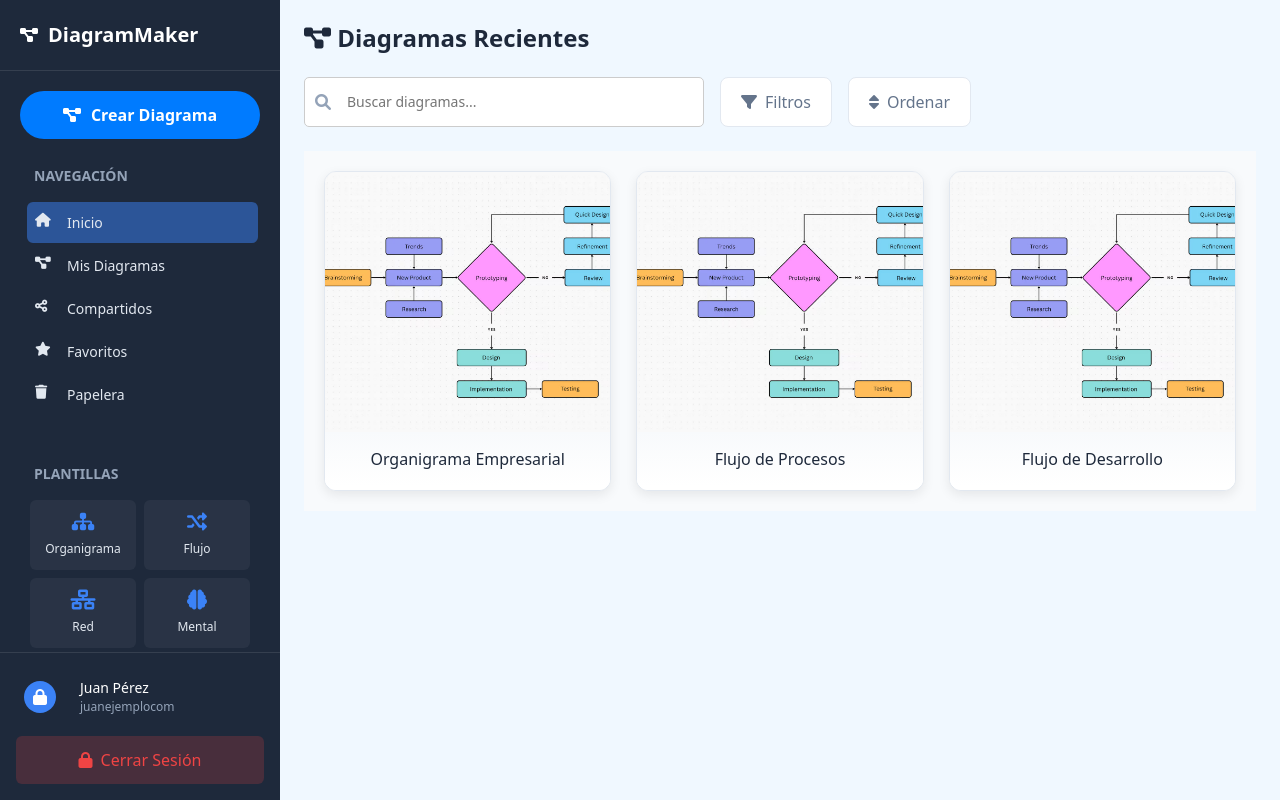
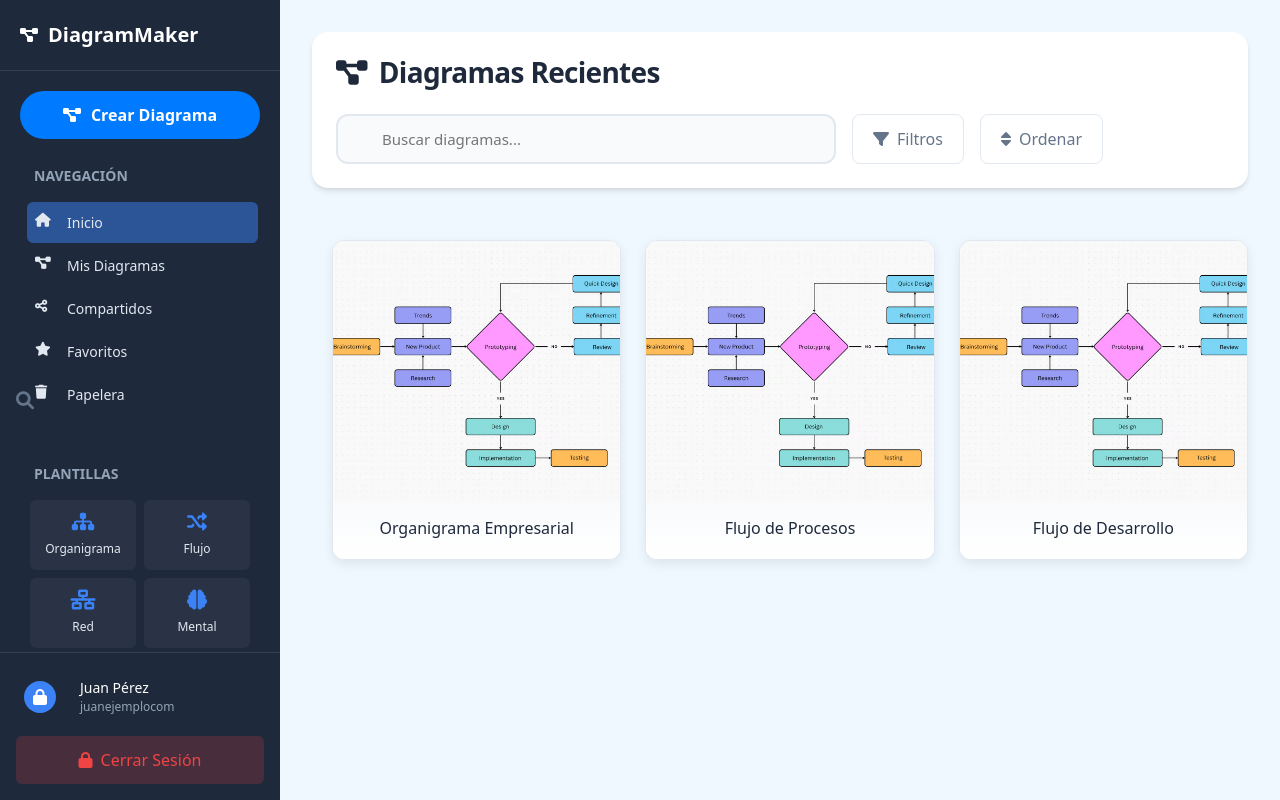
Before and after one commit to juan12312121/Graficacion, an Angular app: page /principal in a window 1280 px wide. Built offline with nearby package versions, Linux system fonts and the light colour scheme.

Commit message:
Encabezados arreglados

```diff
--- a/src/app/diagramas-recientes/diagramas-recientes.component.css
+++ b/src/app/diagramas-recientes/diagramas-recientes.component.css
@@ -1,12 +1,10 @@
 .diagrams-grid {
   display: grid;
   grid-template-columns: repeat(auto-fill, minmax(280px, 1fr));
-  gap: 25px;
-
-  padding: 20px;
-  width: 100%;
-  max-width: 1550px;
-  background-color: #f8fafc;
+  gap: 24px;
+       padding-bottom: 24px;
+      padding-left: 20px;
+      padding-top: 20px;
 }
 
 .diagram-card {
--- a/src/app/mis-diagramas/mis-diagramas.component.css
+++ b/src/app/mis-diagramas/mis-diagramas.component.css
@@ -8,63 +8,91 @@
 
 
 .main-content {
-    margin-left: 280px;
 
-    flex: 1;
   padding: 24px;
   background-color: #f0f8ff;  /* Un azul muy claro y fresco */
   overflow-y: auto;
-  }
 
-  .main-header {
-    margin-bottom: 24px;
+  margin-left: 280px;
+  flex: 1;
+  padding: 2rem;
+  max-width: 100%;
+  /*display: flex;*/
+  flex-direction: column;
 }
 
 
+  .main-header {
+    width: 100%;
+
+    z-index: 1;
+    /*width: calc(100% - 200px);*/
+    /*position: fixed;*/
+        margin-bottom: 2rem;
+      background: white;
+      padding: 1.5rem;
+      border-radius: 1rem;
+      box-shadow: 0 4px 6px -1px rgba(0, 0, 0, 0.1), 0 2px 4px -1px rgba(0, 0, 0, 0.06);
+  }
+
+
+
   .page-title {
-    font-size: 24px;
-    font-weight: 600;
+      font-size: 1.75rem;
+      font-weight: 700;
       color: #1e293b;
-    margin-bottom: 8px;
+      margin-bottom: 1.5rem;
+      display: flex;
+      align-items: center;
+      gap: 0.75rem;
+      letter-spacing: -0.025em;
   }
+
 
   .search-and-filters {
       display: flex;
-    z-index: 1;
-    gap: 16px;
-    margin-bottom: 24px;
+      gap: 1rem;
+      flex-wrap: wrap;
+  }
+  .search-bar {
+      /*position: relative;*/
+      flex: 1;
+      min-width: 300px;
+      max-width: 500px;
   }
 
-  .search-bar {
-    display: flex;
-    align-items: center;
-    width: 400px;
-    max-width: 600px;
-    background: #fff;
-    border: 1px solid #ccc;
-    border-radius: 5px;
-    padding: 5px 10px;
-    gap: 8px; /* Espaciado entre el icono y el input */
-  }
-
-  .search-bar i {
-    color: #94a3b8;
+  .search-bar fa-icon {
+    position: absolute;
+    left: 10px;
+    color: #888;
     font-size: 16px;
   }
 
   .search-bar input {
-    flex: 1; /* Ocupa todo el espacio disponible */
-    padding: 8px;
-    border: none;
-    outline: none;
-    font-size: 14px;
-    border-radius: 5px;
+      width: 100%;
+      padding: 0.75rem 1rem 0.75rem 2.75rem;
+      border: 2px solid #e2e8f0;
+      border-radius: 0.75rem;
+      font-size: 0.94rem;
+      background: #f8fafc;
+      transition: all 0.2s ease;
   }
 
   .search-bar input:focus {
-    border-color: #3b82f6;
+      border-color: #6366f1;
+      background: white;
+      box-shadow: 0 0 0 4px rgba(99, 102, 241, 0.1);
+      outline: none;
   }
 
+  .search-bar i {
+      position: absolute;
+      left: 1rem;
+      top: 50%;
+      transform: translateY(-50%);
+      color: #64748b;
+      font-size: 1.125rem;
+  }
     .filter-button {
       padding: 12px 20px;
       background-color: white;
@@ -86,14 +114,13 @@
 
 
     .diagrams-grid {
+
       display: grid;
       grid-template-columns: repeat(auto-fill, minmax(280px, 1fr));
-    gap: 25px;
-
-    padding: 20px;
-    width: 100%;
-    max-width: 1550px;
-    background-color: #f8fafc;
+      gap: 24px;
+      padding-bottom: 24px;
+      padding-left: 20px;
+      padding-top: 20px;
     }
 
   .diagram-card {
--- a/src/app/mis-diagramas/mis-diagramas.component.html
+++ b/src/app/mis-diagramas/mis-diagramas.component.html
@@ -11,8 +11,6 @@
         <!-- Icono FontAwesome para "Project Diagram" -->
         <i class="fas fa-project-diagram"></i> Mis Diagramas
       </h1>
-    </div>
-
       <div class="search-and-filters">
         <div class="search-bar">
           <!-- Icono FontAwesome para "Search" -->
@@ -29,6 +27,7 @@
           <i class="fas fa-sort"></i>
           Ordenar
         </button>
+      </div>
     </div>
 
     <!-- Diagrams Grid -->
--- a/src/app/principal/principal.component.css
+++ b/src/app/principal/principal.component.css
@@ -78,62 +78,89 @@
 }
 
 .main-content {
+  padding: 24px;
+  background-color: #f0f8ff;  /* Un azul muy claro y fresco */
+  overflow-y: auto;
+
+  margin-left: 280px;
   flex: 1;
-  padding: 24px;
-  background-color: #f0f8ff; /* Un azul muy claro y fresco */
-  overflow-y: auto;
-  margin-left: 280px;
+  padding: 2rem;
+  max-width: 100%;
+  /*display: flex;*/
+  flex-direction: column;
 
 }
 
+
 .main-header {
-  margin-bottom: 24px;
+  width: 100%;
+
+  z-index: 1;
+  /*width: calc(100% - 200px);*/
+  /*position: fixed;*/
+      margin-bottom: 2rem;
+    background: white;
+    padding: 1.5rem;
+    border-radius: 1rem;
+    box-shadow: 0 4px 6px -1px rgba(0, 0, 0, 0.1), 0 2px 4px -1px rgba(0, 0, 0, 0.06);
 }
 
 .page-title {
-  font-size: 24px;
-  font-weight: 600;
-  color: #1e293b;
-  margin-bottom: 8px;
+    font-size: 1.75rem;
+    font-weight: 700;
+    color: #1e293b;
+    margin-bottom: 1.5rem;
+    display: flex;
+    align-items: center;
+    gap: 0.75rem;
+    letter-spacing: -0.025em;
 }
 
 .search-and-filters {
-  display: flex;
-  z-index: 1;
-  gap: 16px;
-  margin-bottom: 24px;
+    display: flex;
+    gap: 1rem;
+    flex-wrap: wrap;
 }
 
 .search-bar {
-  display: flex;
-  align-items: center;
-  width: 400px;
-  max-width: 600px;
-  background: #fff;
-  border: 1px solid #ccc;
-  border-radius: 5px;
-  padding: 5px 10px;
-  gap: 8px; /* Espaciado entre el icono y el input */
+    /*position: relative;*/
+    flex: 1;
+    min-width: 300px;
+    max-width: 500px;
 }
 
-.search-bar i {
-  color: #94a3b8;
+.search-bar fa-icon {
+  position: absolute;
+  left: 10px;
+  color: #888;
   font-size: 16px;
 }
 
 .search-bar input {
-  flex: 1; /* Ocupa todo el espacio disponible */
-  padding: 8px;
-  border: none;
-  outline: none;
-  font-size: 14px;
-  border-radius: 5px;
+    width: 100%;
+    padding: 0.75rem 1rem 0.75rem 2.75rem;
+    border: 2px solid #e2e8f0;
+    border-radius: 0.75rem;
+    font-size: 0.94rem;
+    background: #f8fafc;
+    transition: all 0.2s ease;
 }
 
 .search-bar input:focus {
-  border-color: #3b82f6;
+    border-color: #6366f1;
+    background: white;
+    box-shadow: 0 0 0 4px rgba(99, 102, 241, 0.1);
+    outline: none;
 }
 
+.search-bar i {
+    position: absolute;
+    left: 1rem;
+    top: 50%;
+    transform: translateY(-50%);
+    color: #64748b;
+    font-size: 1.125rem;
+}
 .filter-button {
   padding: 12px 20px;
   background-color: white;
```
Also changed, not shown: src/app/principal/principal.component.html (+4 -4 lines), src/app/compartidos/compartidos.component.css (line endings or trailing spaces), src/app/diagramas-recientes/diagramas-recientes.component.html (line endings or trailing spaces). Lines whose indentation alone changed are shown as unchanged.
